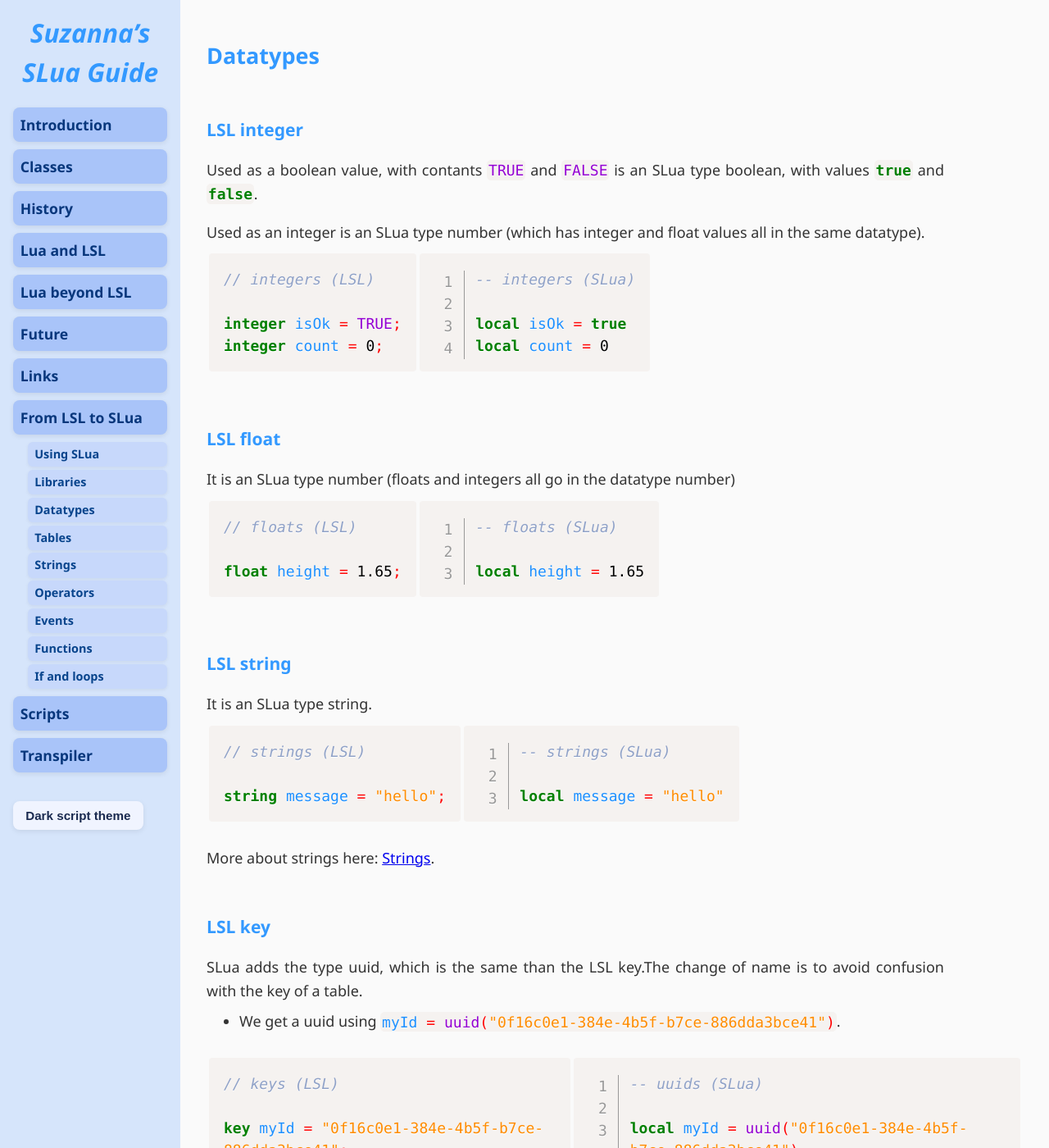
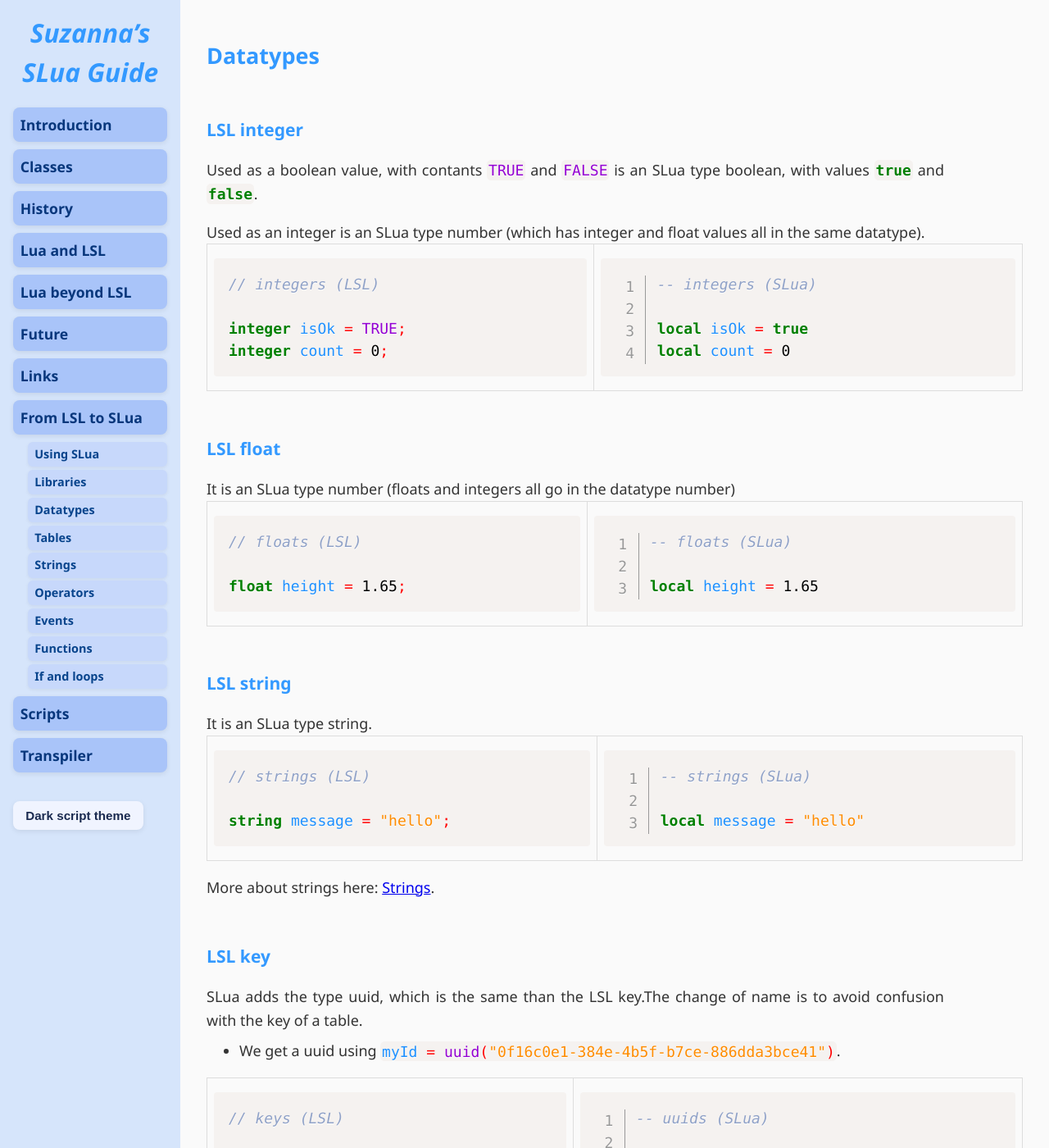
Before and after one commit to Suzanna-Linn/slua, a Jekyll site: the page built from docs/moving-datatypes.md, in a window 1280 px wide and 1400 px high. Shown: the whole window at 82% size. Built offline with Jekyll 4.4.1, drawn with Linux system fonts in a browser that asks for light colours; nearby versions of some CDN libraries; our own code applies the rules of GitHub Pages for plain Markdown files; comment, search, counter and statistics services are not loaded.

Commit message:
Update style.css

```diff
--- a/docs/assets/style.css
+++ b/docs/assets/style.css
@@ -5,6 +5,18 @@ body {
   color: #333;
   font-size: 18px;
   line-height: 1.6;
+}
+
+table {
+  width: 100%;
+  border-collapse: collapse;
+}
+th, td {
+  border: 1px solid #dddddd;
+  padding: 8px;
+}
+thead tr {
+  background-color: #f2f2f2;
 }
 
 .container {
```
